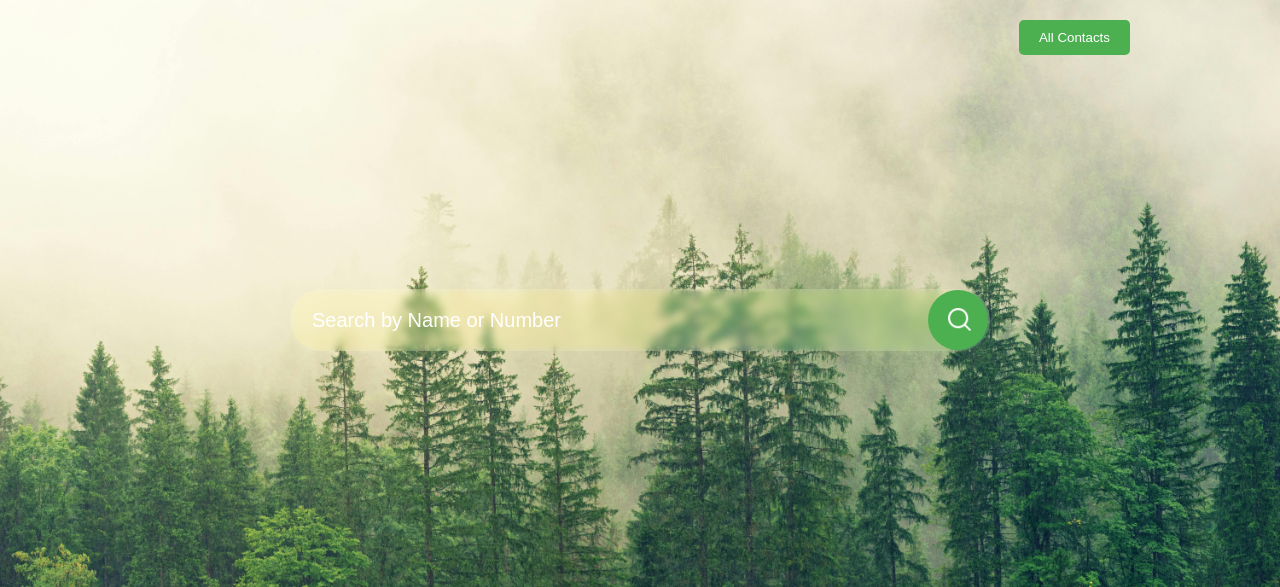
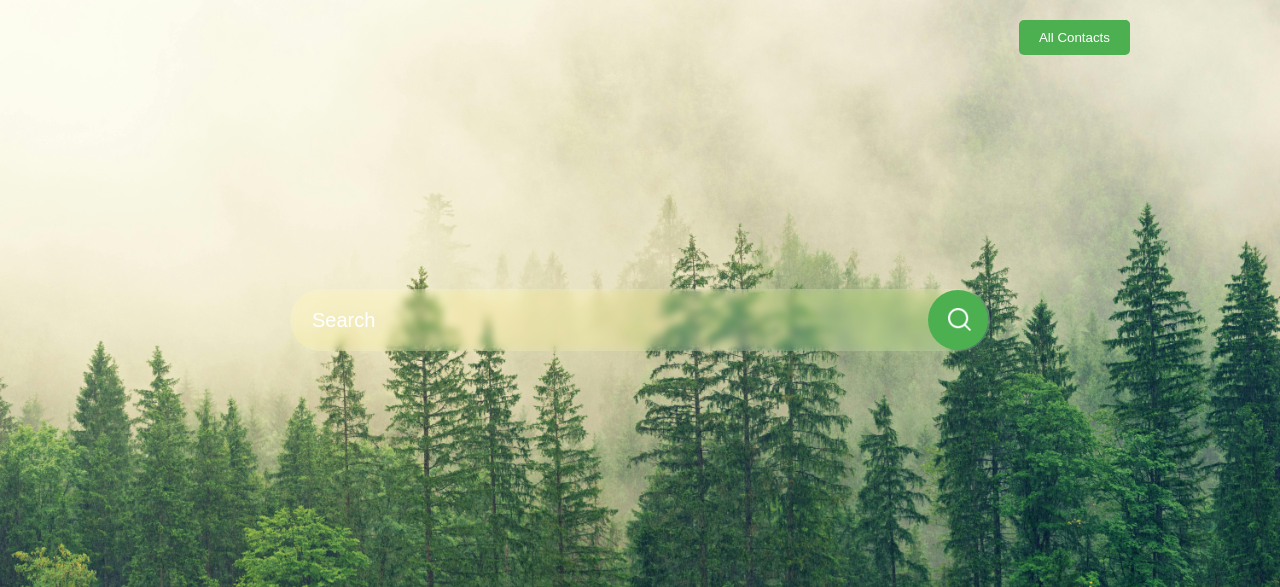
Before and after one commit to UjjwalMrzn/PhoneBook, a Django app: template accounts/templates/accounts/home.html in a window 1280 px wide. Shown: the top 587 px of the page. Run offline with Django 3.2, Linux system fonts and the light colour scheme; the template is opened without the code that fills it, so the values that code supplies are empty.

Commit message:
search text

```diff
--- a/accounts/templates/accounts/home.html
+++ b/accounts/templates/accounts/home.html
@@ -3,7 +3,7 @@
 {% block content %}
     <div class="container">
         <form action="/search" method="get" class="search-bar">
-            <input type="text" placeholder="Search by Name or Number" name="query" id="search" required>
+            <input type="text" placeholder="Search" name="query" id="search" required>
             <button type="submit"><img src="/static/search.png"></button>
         </form>
 
```
Also changed, not shown: accounts/templates/accounts/add.html (+28 -1 lines), accounts/templates/accounts/validate.js (added, +15 -0 lines), db.sqlite3.
